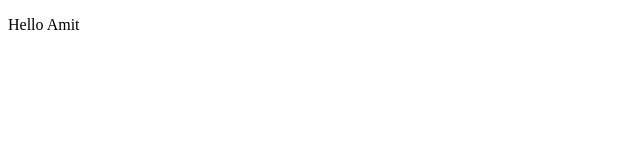
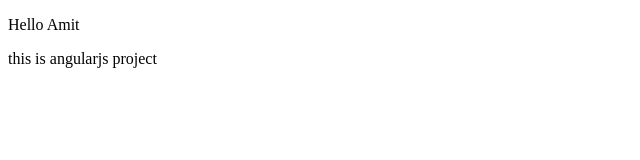
Before and after one commit to amiteshr179/myuiproject1, a plain HTML site: page index.html in a window 1280 px wide. Shown: the whole page, without its empty margins (0-640 px from the left). Drawn offline with Linux system fonts and the light colour scheme.

Commit message:
updated index.html

```diff
--- a/index.html
+++ b/index.html
@@ -4,7 +4,7 @@
 </head>
 <body>
 <p>Hello Amit</p>
-
+<p>this is angularjs project</p>
 </body>
 
 </html>
```
